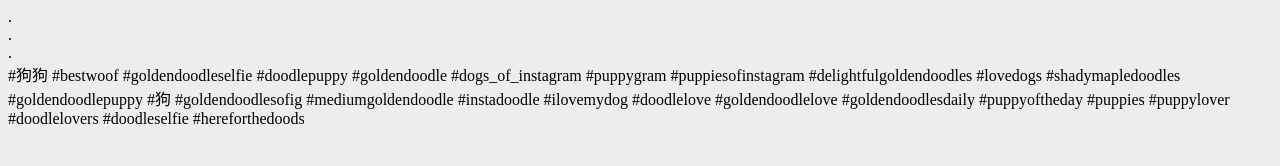
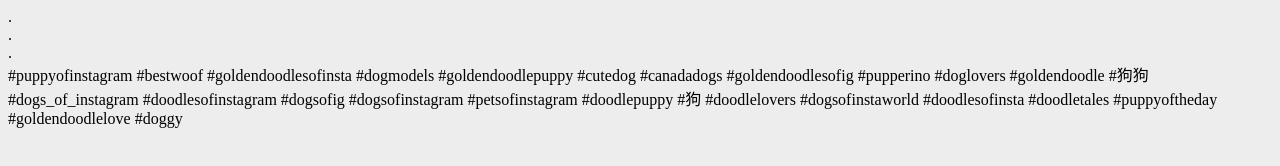
Before and after one commit to wongvincent/countdown, a plain HTML site: page index.html in a window 1280 px wide. Drawn offline with Linux system fonts and the light colour scheme.

Commit message:
Update index.html

```diff
--- a/index.html
+++ b/index.html
@@ -48,7 +48,10 @@
 <script>
   const defaults = ['goldendoodle', 'goldendoodlepuppy', 'doodlepuppy'];
 
-  const extras = ['狗', '狗狗', '小狗', '犬', '子犬', 'goldendoodles', 'groodle', 'pup', 'puppies', 'doggy', 'goldendoodlesofinstagram', 'doodlelove', 'goldendoodlesofinsta', 'doodlesofinstagram', 'doodlelove', 'doodletales', 'clubdoodle', 'doodleselfie', 'doodlelife', 'goldendoodlelove', 'doodlesofinsta', 'instadoodle', 'doodlesofig', 'goldendoodlesofig', 'ilovemydoodle', 'doodlegram', 'goldendoodleselfie', 'dogoftheday', 'doglover', 'ilovemydog', 'petstagram', 'puppylove', 'puppiesofinstagram', 'petsofinstagram', 'dogs_of_instagram', 'instapuppy', 'dogsofig', 'doglife', 'doglovers', 'instagramdogs', 'weeklyfluff', 'lovedogs', 'bestwoof', 'dogsofinstaworld', 'puppygram', 'puppyoftheday', 'instapet', 'cutedog', 'cutedogs', 'dogstagram', 'vancouverdogs', 'shadymapledoodles', 'puppyoftheday', 'puppylover', 'puppylovers', 'doodlesofig', 'doodlesoftheworld', 'doodletales', 'doodleoftheday', 'doodledailyposts', 'doodlepup', 'puppies', 'pupper', 'puppylover', 'puppygram', 'puppiesofig', 'mediumgoldendoodle', 'doodledailyposts', 'delightfulgoldendoodles', 'dailybark', 'goldendoodlesdaily', 'dogsofinstagram', 'hereforthedoods', 'doodlelove', 'doodlelovers', 'doodleoftheday', 'doodleselfie', 'goldendoodle_daily', 'goldendoodlesofinstagram', 'dogscorner', 'dogsadventures', 'puppyofinstagram', 'puppysofinstagram'];
+  const extras = [
+      '狗', '狗狗', '小狗', '犬', '子犬', 'goldendoodles', 'groodle', 'pup', 'puppies', 'doggy', 'goldendoodlesofinstagram', 'doodlelove', 'goldendoodlesofinsta', 'doodlesofinstagram', 'doodlelove', 'doodletales', 'clubdoodle', 'doodleselfie', 'doodlelife', 'goldendoodlelove', 'doodlesofinsta', 'instadoodle', 'doodlesofig', 'goldendoodlesofig', 'ilovemydoodle', 'doodlegram', 'goldendoodleselfie', 'dogoftheday', 'doglover', 'ilovemydog', 'petstagram', 'puppylove', 'puppiesofinstagram', 'petsofinstagram', 'dogs_of_instagram', 'instapuppy', 'dogsofig', 'doglife', 'doglovers', 'instagramdogs', 'weeklyfluff', 'lovedogs', 'bestwoof', 'dogsofinstaworld', 'puppygram', 'puppyoftheday', 'instapet', 'cutedog', 'cutedogs', 'dogstagram', 'vancouverdogs', 'shadymapledoodles', 'puppyoftheday', 'puppylover', 'puppylovers', 'doodlesofig', 'doodlesoftheworld', 'doodletales', 'doodleoftheday', 'doodledailyposts', 'doodlepup', 'puppies', 'pupper', 'puppylover', 'puppygram', 'puppiesofig', 'mediumgoldendoodle', 'doodledailyposts', 'delightfulgoldendoodles', 'dailybark', 'goldendoodlesdaily', 'dogsofinstagram', 'hereforthedoods', 'doodlelove', 'doodlelovers', 'doodleoftheday', 'doodleselfie', 'goldendoodle_daily', 'goldendoodlesofinstagram', 'dogscorner', 'dogsadventures', 'puppyofinstagram', 'puppysofinstagram',
+      'hereforthedoods', 'delightfulgoldendoodles', 'canadadogs', 'dogsofcanada', 'pupperino', 'adorabledog', 'dogmodels', 'dailypuppy'
+  ];
 
   const shuffleInPlace = (arr) => {
     for (let i = arr.length - 1; i > 0; i--) {
```
